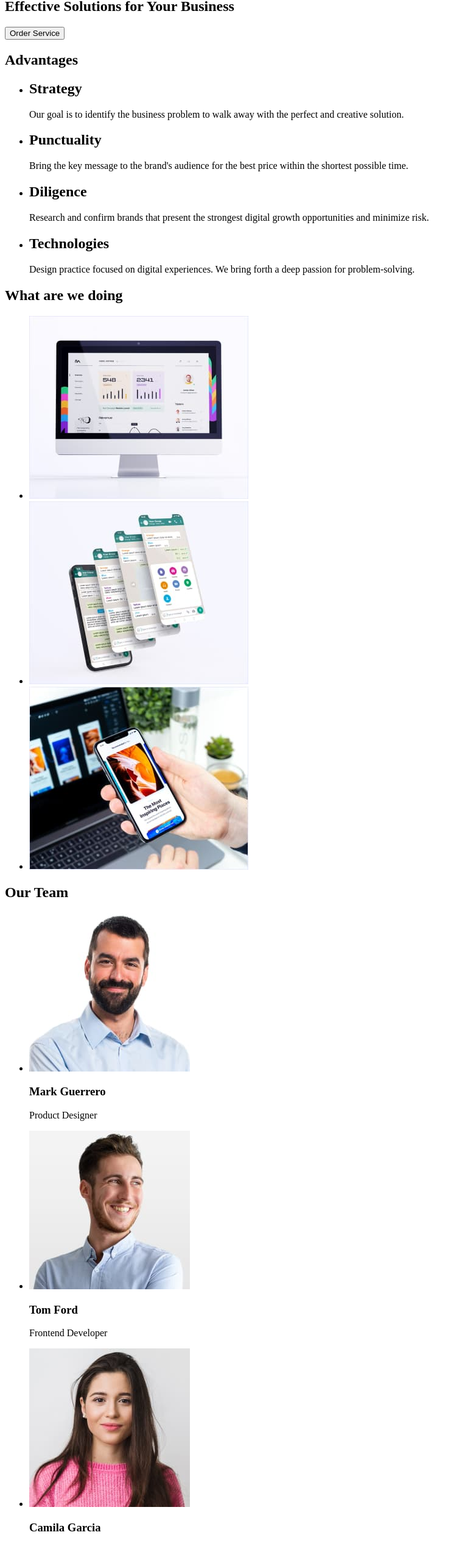
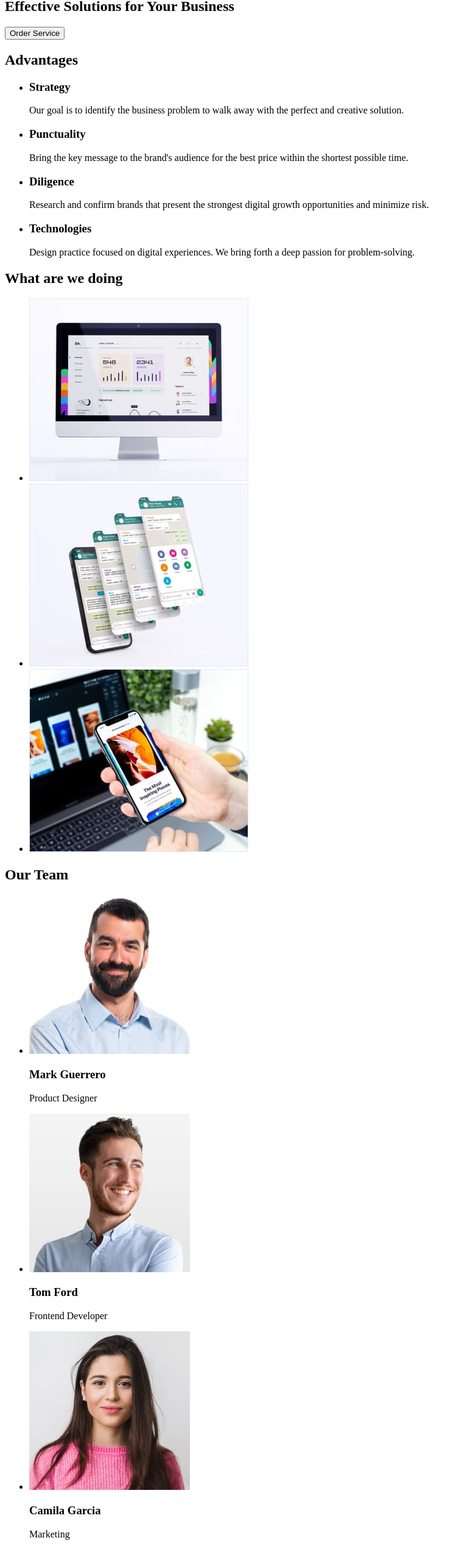
Before and after one commit to Sergei-Bug/goit-markup-hw-01, a plain HTML site: page index.html in a window 1280 px wide. Shown: the part 171-2706 px from the top of the page at 61% size, without its empty margins (0-759 px from the left). Drawn offline with Linux system fonts and the light colour scheme.

Commit message:
Fixed bugs

```diff
--- a/index.html
+++ b/index.html
@@ -19,7 +19,7 @@
       <address>
         <ul>
           <li><a href="mailto:info@devstudio.com">info@devstudio.com</a></li>
-          <li><a href="tel:+11(000)1111111">+11 (000) 111-11-11</a></li>
+          <li><a href="tel:+110001111111">+11 (000) 111-11-11</a></li>
         </ul>
       </address>
     </header>
@@ -32,28 +32,28 @@
         <h2>Advantages</h2>
         <ul>
           <li>
-            <h2>Strategy</h2>
+            <h3>Strategy</h3>
             <p>
               Our goal is to identify the business problem to walk away with the
               perfect and creative solution.
             </p>
           </li>
           <li>
-            <h2>Punctuality</h2>
+            <h3>Punctuality</h3>
             <p>
               Bring the key message to the brand's audience for the best price
               within the shortest possible time.
             </p>
           </li>
           <li>
-            <h2>Diligence</h2>
+            <h3>Diligence</h3>
             <p>
               Research and confirm brands that present the strongest digital
               growth opportunities and minimize risk.
             </p>
           </li>
           <li>
-            <h2>Technologies</h2>
+            <h3>Technologies</h3>
             <p>
               Design practice focused on digital experiences. We bring forth a
               deep passion for problem-solving.
@@ -84,7 +84,6 @@
         <h2>Our Team</h2>
         <ul>
           <li>
-            <article>
             <img
               src="/images/markguerrero.jpg"
               alt="Mark Product Designer"
@@ -93,10 +92,8 @@
             />
             <h3>Mark Guerrero</h3>
             <p>Product Designer</p>
-            </article>
           </li>
           <li>
-            <article>
             <img
               src="/images/tomford.jpg"
               alt="Tom Frontend Dev"
@@ -105,10 +102,8 @@
             />
             <h3>Tom Ford</h3>
             <p>Frontend Developer</p>
-            </article>
           </li>
           <li>
-            <article>
             <img
               src="/images/camilagarcia.jpg"
               alt="Camila Marketing"
@@ -117,10 +112,8 @@
             />
             <h3>Camila Garcia</h3>
             <p>Marketing</p>
-            </article>
           </li>
           <li>
-            <article>
             <img
               src="/images/danielwilson.jpg"
               alt="Daniel UI"
@@ -129,7 +122,6 @@
             />
             <h3>Daniel Wilson</h3>
             <p>UI Designer</p>
-            </article>
           </li>
         </ul>
       </section>
```
Lines whose indentation alone changed are shown as unchanged.
